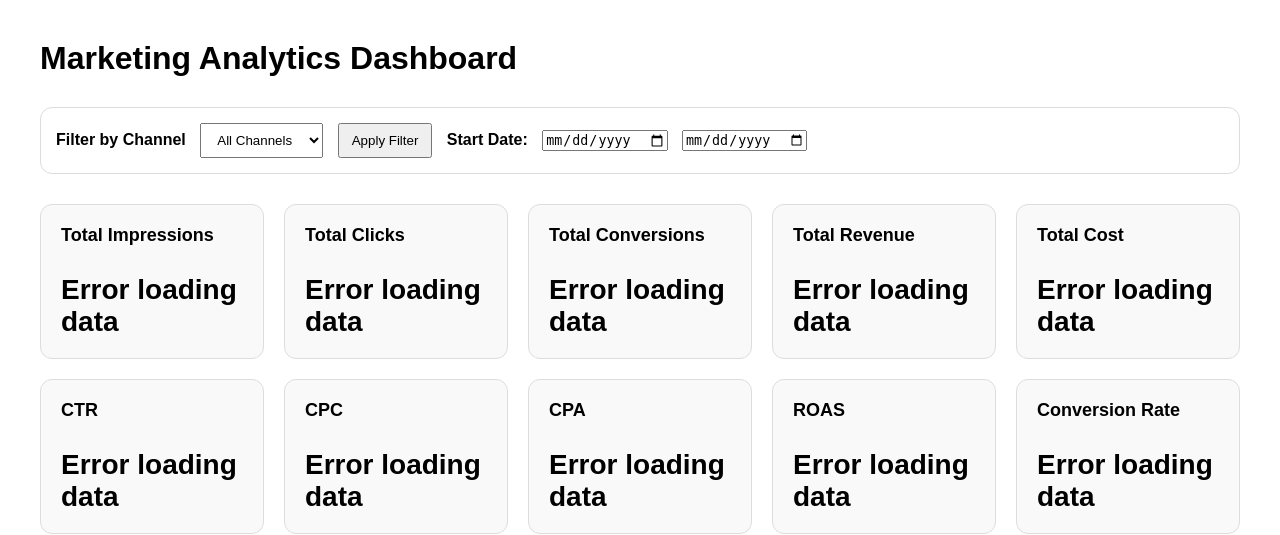
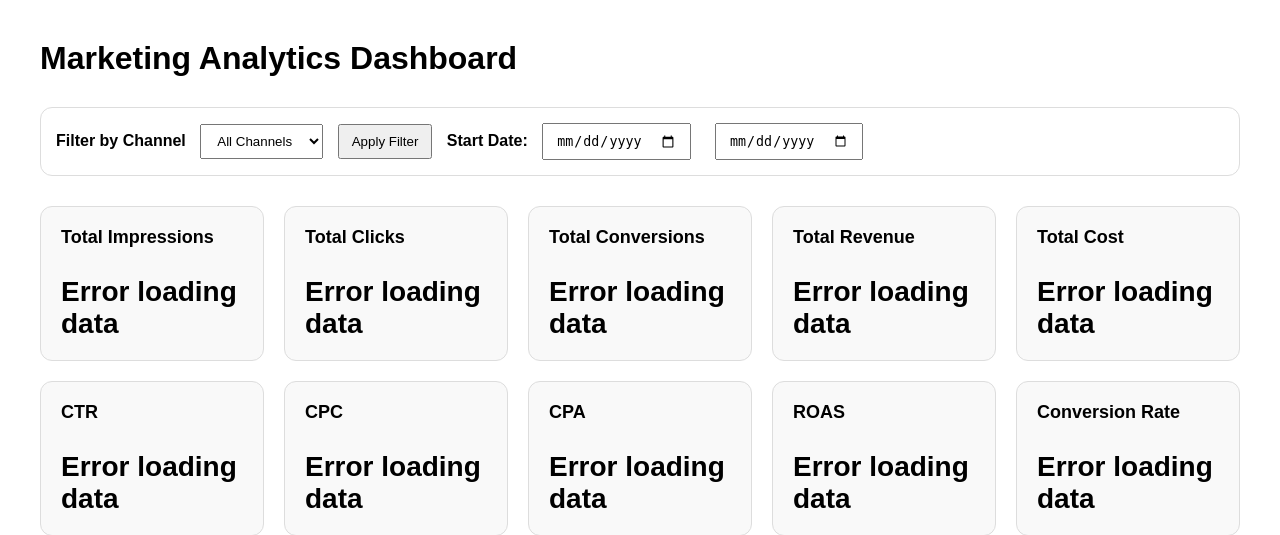
Before and after one commit to karianjahi/marketers_paradise, a Django app: template core/analytics/templates/analytics/dashboard.html in a window 1280 px wide. Shown: the top 535 px of the page. Run offline with Django 5.2, Linux system fonts and the light colour scheme; the template is opened without the code that fills it, so the values that code supplies are empty.

Commit message:
Re-style filter section to include dates

```diff
--- a/core/analytics/static/analytics/css/dashboard.css
+++ b/core/analytics/static/analytics/css/dashboard.css
@@ -64,8 +64,9 @@ h1 {
 }
 
 .filter-section select,
+.filter-section input,
 .filter-section button {
     padding: 8px 12px;
     margin-right: 10px;
-    /* border-radius: 5px; */
+
 }
```
